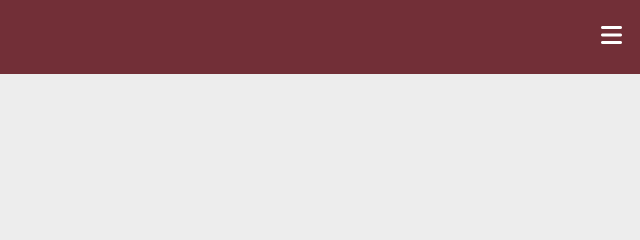
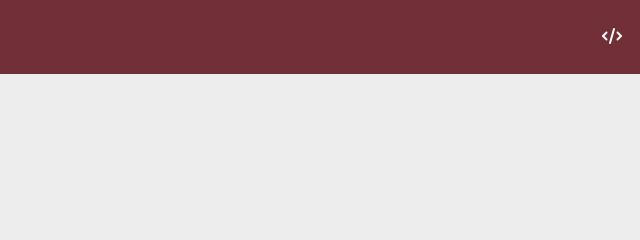
Before and after one commit to HeinrichDev6002/PersonalWebPage, a plain HTML site: page index.html in a window 1280 px wide. Shown: the top 240 px of the page, 640-1280 px from the left. Drawn offline with nearby package versions, Linux system fonts and the light colour scheme.

Commit message:
update: top left icon changed

```diff
--- a/index.html
+++ b/index.html
@@ -18,7 +18,7 @@
     <body>
         <header id="main-header">
                 <p> &copy; Henrique S. Moreira</p>
-                <i class="fa-solid fa-bars fa-xl"></i>
+                <i class="fa-solid fa-code"></i>
         </header>
         <article id="main-article">
             <h1>Software Developer</h1>
```
